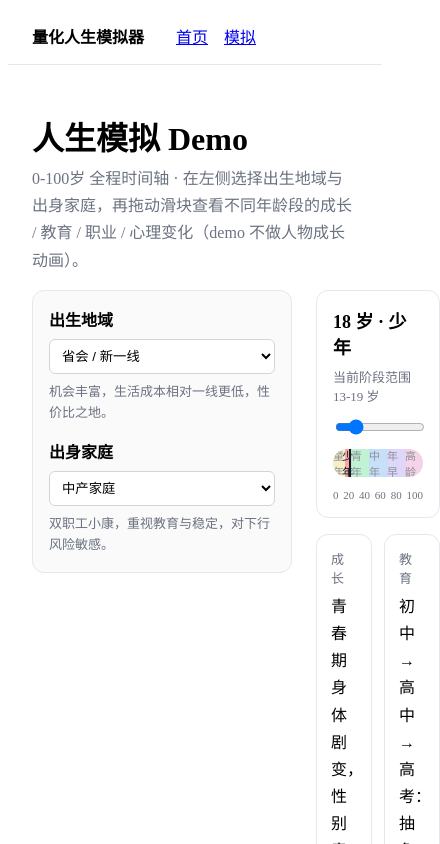
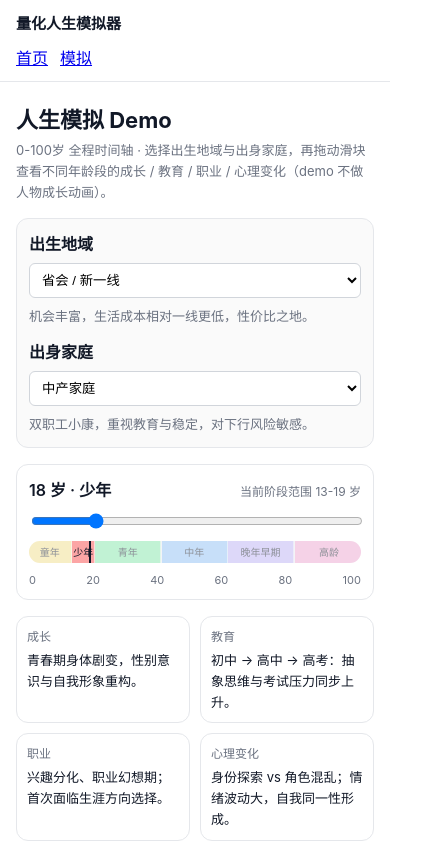
Before and after one commit to jaxblack/life-quant-sim, a Next.js app in the folder web/: page /sim in a window 390 px wide. Shown: the top 844 px of the page, 440 px wide, since content can reach past the window. Built offline with nearby package versions, Linux system fonts and the light colour scheme.

Commit message:
feat(web): responsive mobile UX for demo (≤640px breakpoints, no horizontal overflow)

```diff
--- a/web/app/globals.css
+++ b/web/app/globals.css
@@ -0,0 +1,146 @@
+/* 基础重置 + 移动端横向溢出守门 */
+*,
+*::before,
+*::after {
+  box-sizing: border-box;
+}
+html,
+body {
+  margin: 0;
+  padding: 0;
+}
+body {
+  font-family: -apple-system, BlinkMacSystemFont, "Segoe UI", Roboto,
+    "PingFang SC", "Hiragino Sans GB", "Microsoft YaHei", sans-serif;
+  color: #111827;
+  overflow-x: hidden;
+  -webkit-text-size-adjust: 100%;
+}
+img,
+svg,
+video {
+  max-width: 100%;
+  height: auto;
+}
+
+/* 共用：不让任何核心容器超出父级宽度 */
+.lqs-main,
+.lqs-header,
+.lqs-sim-grid,
+.lqs-cards,
+.lqs-sim-aside,
+.lqs-timeline {
+  max-width: 100%;
+  min-width: 0;
+}
+
+/* select 在 iOS 下默认有可能撑开父级，强制宽度 */
+.lqs-sim-aside select {
+  max-width: 100%;
+}
+
+/* —— 移动端断点（≤640px，覆盖 iPhone SE/375 等小屏） —— */
+@media (max-width: 640px) {
+  /* 顶部导航 */
+  .lqs-header {
+    padding: 12px 16px !important;
+  }
+  .lqs-header nav {
+    flex-wrap: wrap !important;
+    gap: 12px !important;
+  }
+  .lqs-header nav strong {
+    margin-right: 0 !important;
+    font-size: 15px !important;
+    flex-basis: 100%;
+  }
+
+  /* 主区内边距收紧，避免 24px 左右把内容挤出 */
+  .lqs-main {
+    padding: 20px 16px !important;
+  }
+
+  /* 首页 */
+  .lqs-home-title {
+    font-size: 30px !important;
+    line-height: 1.2 !important;
+    margin-bottom: 8px !important;
+  }
+  .lqs-home-lede {
+    font-size: 16px !important;
+  }
+
+  /* 模拟页 */
+  .lqs-sim-title {
+    font-size: 22px !important;
+  }
+  .lqs-sim-lede {
+    font-size: 13px !important;
+    line-height: 1.6 !important;
+  }
+
+  /* 左侧选择器 → 顶部堆叠（"顶部/折叠区"取顶部方案，保持桌面端布局不变） */
+  .lqs-sim-grid {
+    grid-template-columns: 1fr !important;
+    gap: 16px !important;
+  }
+  .lqs-sim-aside {
+    padding: 12px !important;
+    gap: 12px !important;
+  }
+  .lqs-sim-aside .lqs-aside-section {
+    display: grid;
+    grid-template-columns: 1fr;
+  }
+
+  /* 时间轴卡片自身在小屏下也收紧 */
+  .lqs-timeline {
+    padding: 12px !important;
+    gap: 10px !important;
+  }
+  .lqs-timeline-head-age {
+    font-size: 16px !important;
+  }
+  .lqs-timeline-head-range {
+    font-size: 12px !important;
+  }
+  .lqs-timeline-bar {
+    height: 22px !important;
+  }
+  /* 阶段标签文字小屏更小，避免被裁切 */
+  .lqs-timeline-bar .lqs-stage-label {
+    font-size: 10px !important;
+  }
+
+  /* 四象限卡片：2 列保持信息密度，但缩小内边距与字号 */
+  .lqs-cards {
+    gap: 10px !important;
+  }
+  .lqs-cards > .lqs-card {
+    padding: 10px !important;
+  }
+  .lqs-cards .lqs-card-title {
+    font-size: 12px !important;
+  }
+  .lqs-cards .lqs-card-body {
+    font-size: 13px !important;
+    line-height: 1.6 !important;
+  }
+
+  /* 情境提示 */
+  .lqs-context-hint {
+    padding: 12px !important;
+    font-size: 12px !important;
+    line-height: 1.65 !important;
+  }
+}
+
+/* —— 超窄屏（≤360px，老安卓/折叠机外屏） —— */
+@media (max-width: 360px) {
+  .lqs-home-title {
+    font-size: 26px !important;
+  }
+  .lqs-cards {
+    grid-template-columns: 1fr !important;
+  }
+}
--- a/web/app/layout.tsx
+++ b/web/app/layout.tsx
@@ -6,18 +6,32 @@ export const metadata = {
   description: '模拟从 0 到 100 岁，看清人生这条长坡道',
 }
 
+export const viewport = {
+  width: 'device-width',
+  initialScale: 1,
+  viewportFit: 'cover',
+}
+
 export default function RootLayout({ children }: { children: React.ReactNode }) {
   return (
     <html lang="zh-CN">
       <body>
-        <header style={{ borderBottom: '1px solid #e5e7eb', padding: '16px 24px' }}>
+        <header
+          className="lqs-header"
+          style={{ borderBottom: '1px solid #e5e7eb', padding: '16px 24px' }}
+        >
           <nav style={{ display: 'flex', alignItems: 'center', gap: 16 }}>
             <strong style={{ marginRight: 16 }}>量化人生模拟器</strong>
             <Link href="/">首页</Link>
             <Link href="/sim">模拟</Link>
           </nav>
         </header>
-        <main style={{ maxWidth: 960, margin: '0 auto', padding: '48px 24px' }}>{children}</main>
+        <main
+          className="lqs-main"
+          style={{ maxWidth: 960, margin: '0 auto', padding: '48px 24px' }}
+        >
+          {children}
+        </main>
       </body>
     </html>
   )
--- a/web/app/sim/page.tsx
+++ b/web/app/sim/page.tsx
@@ -207,21 +207,23 @@ export default function SimPage() {
   return (
     <section style={{ display: 'grid', gap: 16 }}>
       <header style={{ display: 'grid', gap: 6 }}>
-        <h1 style={{ fontSize: 32, margin: 0 }}>人生模拟 Demo</h1>
-        <p style={{ color: '#6b7280', margin: 0, lineHeight: 1.7 }}>
-          0-100岁 全程时间轴 · 在左侧选择出生地域与出身家庭，再拖动滑块查看不同年龄段的成长 / 教育 / 职业 / 心理变化（demo 不做人物成长动画）。
+        <h1 className="lqs-sim-title" style={{ fontSize: 32, margin: 0 }}>人生模拟 Demo</h1>
+        <p className="lqs-sim-lede" style={{ color: '#6b7280', margin: 0, lineHeight: 1.7 }}>
+          0-100岁 全程时间轴 · 选择出生地域与出身家庭，再拖动滑块查看不同年龄段的成长 / 教育 / 职业 / 心理变化（demo 不做人物成长动画）。
         </p>
       </header>
 
       <div
+        className="lqs-sim-grid"
         style={{
           display: 'grid',
           gridTemplateColumns: 'minmax(220px, 260px) 1fr',
           gap: 24,
         }}
       >
-        {/* 左侧选择面板 */}
+        {/* 左侧选择面板（小屏自动折到顶部） */}
         <aside
+          className="lqs-sim-aside"
           style={{
             display: 'grid',
             gap: 16,
@@ -232,7 +234,7 @@ export default function SimPage() {
             alignSelf: 'start',
           }}
         >
-          <div>
+          <div className="lqs-aside-section">
             <div style={{ fontWeight: 600, marginBottom: 8 }}>出生地域</div>
             <select
               value={regionId}
@@ -265,7 +267,7 @@ export default function SimPage() {
             </p>
           </div>
 
-          <div>
+          <div className="lqs-aside-section">
             <div style={{ fontWeight: 600, marginBottom: 8 }}>出身家庭</div>
             <select
               value={familyId}
@@ -303,6 +305,7 @@ export default function SimPage() {
         <div style={{ display: 'grid', gap: 16, minWidth: 0 }}>
           {/* 时间轴 */}
           <div
+            className="lqs-timeline"
             style={{
               padding: 16,
               border: '1px solid #e5e7eb',
@@ -321,10 +324,10 @@ export default function SimPage() {
                 gap: 8,
               }}
             >
-              <div style={{ fontSize: 18, fontWeight: 600 }}>
+              <div className="lqs-timeline-head-age" style={{ fontSize: 18, fontWeight: 600 }}>
                 {age} 岁 · {stage.name}
               </div>
-              <div style={{ color: '#6b7280', fontSize: 13 }}>
+              <div className="lqs-timeline-head-range" style={{ color: '#6b7280', fontSize: 13 }}>
                 当前阶段范围 {stage.ageStart}-{stage.ageEnd} 岁
               </div>
             </div>
@@ -339,6 +342,7 @@ export default function SimPage() {
               aria-label="年龄滑块"
             />
             <div
+              className="lqs-timeline-bar"
               style={{
                 position: 'relative',
                 height: 28,
@@ -354,6 +358,7 @@ export default function SimPage() {
                 return (
                   <div
                     key={s.id}
+                    className="lqs-stage-label"
                     style={{
                       position: 'absolute',
                       left: `${leftPct}%`,
@@ -369,6 +374,8 @@ export default function SimPage() {
                       color: '#111827',
                       borderRight:
                         i < STAGES.length - 1 ? '1px solid rgba(255,255,255,0.6)' : 'none',
+                      overflow: 'hidden',
+                      whiteSpace: 'nowrap',
                     }}
                     title={`${s.name} ${s.ageStart}-${s.ageEnd}`}
                   >
@@ -408,6 +415,7 @@ export default function SimPage() {
 
           {/* 四象限：成长 / 教育 / 职业 / 心理变化 */}
           <div
+            className="lqs-cards"
             style={{
               display: 'grid',
               gridTemplateColumns: 'repeat(2, minmax(0, 1fr))',
@@ -422,6 +430,7 @@ export default function SimPage() {
             ].map((card) => (
               <div
                 key={card.title}
+                className="lqs-card"
                 style={{
                   padding: 14,
                   border: '1px solid #e5e7eb',
@@ -429,16 +438,17 @@ export default function SimPage() {
                   background: 'white',
                 }}
               >
-                <div style={{ fontSize: 13, color: '#6b7280', marginBottom: 6 }}>
+                <div className="lqs-card-title" style={{ fontSize: 13, color: '#6b7280', marginBottom: 6 }}>
                   {card.title}
                 </div>
-                <div style={{ lineHeight: 1.7 }}>{card.value}</div>
+                <div className="lqs-card-body" style={{ lineHeight: 1.7 }}>{card.value}</div>
               </div>
             ))}
           </div>
 
           {/* 情境提示 */}
           <div
+            className="lqs-context-hint"
             style={{
               padding: 14,
               border: '1px dashed #d1d5db',
```
Also changed, not shown: web/app/page.tsx (+6 -2 lines).
